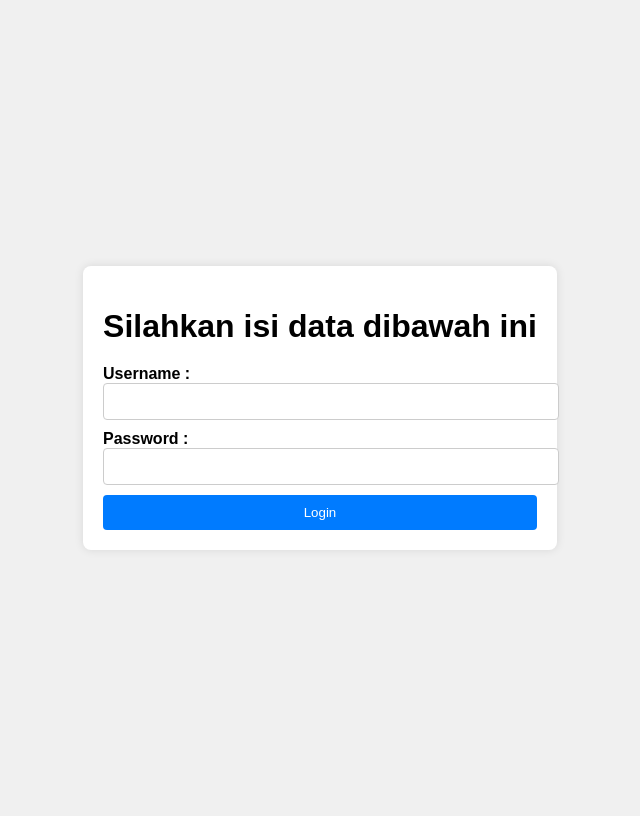
After one commit to PutriDewiKharisma1234/tugas1-smstr6-, a Django app: page /masuk/ in a window 1280 px wide. The commit adds this page. Shown: the whole page, without its empty margins (320-960 px from the left). Run offline with Django 5.2, Linux system fonts and the light colour scheme.

Commit message:
penambahan form login

```diff
--- a/apk/urls.py
+++ b/apk/urls.py
@@ -19,11 +19,12 @@ from django.urls import path, include
 
 from perpustakaan import views
 from . import views
+from .views import BagianLogin
 
 urlpatterns = [
     path('admin/', admin.site.urls),
     path('', views.pendaftaran),
-    path('', views.pinjam),
+    path('masuk/', BagianLogin, name="daftar"),
     path('api-auth/', include('rest_framework.urls')),
 
 ]
--- a/apk/views.py
+++ b/apk/views.py
@@ -1,7 +1,15 @@
-from django.shortcuts import render
+from django.shortcuts import render, redirect
+
+from django.contrib.auth import authenticate, login
 
 def pendaftaran(request):
+  print(request.user)
   return render(request, 'pendaftaran.html')
 
-def pinjam(request):
-  return render(request, 'pinjam.html')
+def BagianLogin(request):
+  context = {
+    'page_title': 'Daftar',
+  }
+
+
+  return render(request, 'masuk.html', context )
--- /dev/null
+++ b/templates/masuk.html
@@ -0,0 +1,75 @@
+<!DOCTYPE html>
+<html lang="en">
+
+<head>
+    <meta charset="UTF-8">
+    <meta name="viewport" content="width=device-width, initial-scale=1.0">
+    <title>Daftar</title>
+    <style>
+        body {
+            font-family: Arial, sans-serif;
+            background-color: #f0f0f0;
+            display: flex;
+            justify-content: center;
+            align-items: center;
+            height: 100vh;
+        }
+
+        form {
+            background-color: #fff;
+            padding: 20px;
+            border-radius: 8px;
+            box-shadow: 0px 0px 10px rgba(0, 0, 0, 0.1);
+        }
+
+        h1 {
+            text-align: center;
+            margin-bottom: 20px;
+        }
+
+        label {
+            font-weight: bold;
+        }
+
+        input[type="text"],
+        input[type="password"] {
+            width: 100%;
+            padding: 10px;
+            margin-bottom: 10px;
+            border: 1px solid #ccc;
+            border-radius: 4px;
+        }
+
+        button[type="submit"] {
+            background-color: #007bff;
+            color: #fff;
+            border: none;
+            padding: 10px 20px;
+            border-radius: 4px;
+            cursor: pointer;
+            width: 100%;
+        }
+
+        button[type="submit"]:hover {
+            background-color: #0056b3;
+        }
+    </style>
+</head>
+
+<body>
+
+    <form method="POST">
+        {% csrf_token %}
+        <h1>Silahkan isi data dibawah ini</h1>
+        <label for="username"> Username : </label>
+        <input type="text" name="username" id="username">
+        <br>
+        <label for="password"> Password : </label>
+        <input type="password" name="password" id="password">
+        <br>
+        <button type="submit"> Login </button>
+    </form>
+
+</body>
+
+</html>
```
Also changed, not shown: templates/pendaftaran.html (+17 -15 lines), templates/pinjam.html (deleted, +0 -18 lines), db.sqlite3, perpustakaan/migrations/0001_initial.py (added).
